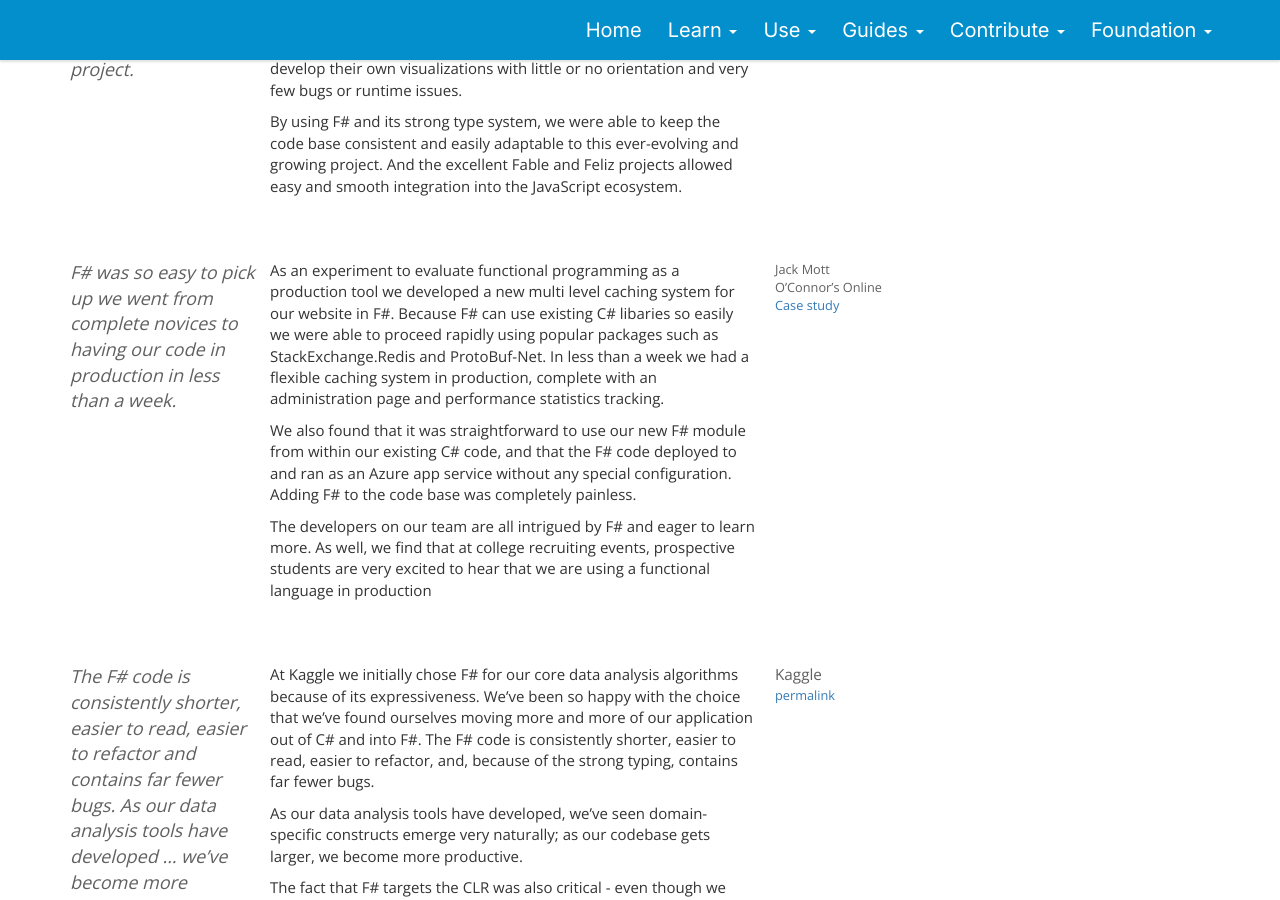
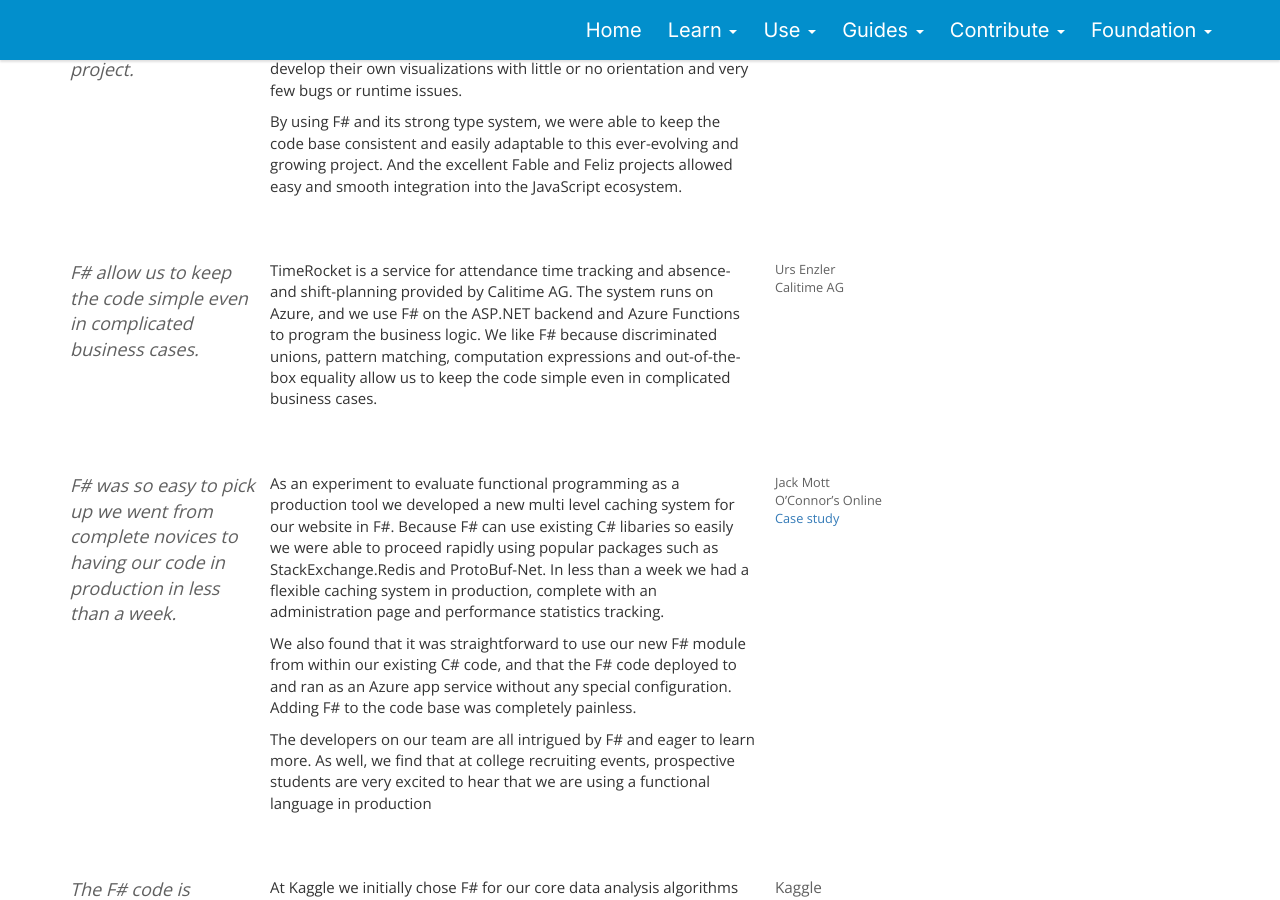
Before and after one commit to fsharp/fsharp.org, a Jekyll site: the page built from testimonials/index.md, in a window 1280 px wide and 900 px high, scrolled down 354 px. Built offline with Jekyll 4.4.1, drawn with Linux system fonts in a browser that asks for light colours; nearby versions of some CDN libraries.

Commit message:
Update index.md

```diff
--- a/testimonials/index.md
+++ b/testimonials/index.md
@@ -56,6 +56,17 @@
 
 By using F# and its strong type system, we were able to keep the code base consistent and easily adaptable to this ever-evolving and growing project. And the excellent Fable and Feliz projects allowed easy and smooth integration into the JavaScript ecosystem.
 
+<a id="calitime" class="testimonial-anchor"> &nbsp; </a>
+---
+
+> F# allow us to keep the code simple even in complicated business cases.
+
+1. Urs Enzler
+2. Calitime AG
+
+TimeRocket is a service for attendance time tracking and absence- and shift-planning provided by Calitime AG.
+The system runs on Azure, and we use F# on the ASP.NET backend and Azure Functions to program the business logic.
+We like F# because discriminated unions, pattern matching, computation expressions and out-of-the-box equality allow us to keep the code simple even in complicated business cases.
 
 <a id="oconnors-1" class="testimonial-anchor"> &nbsp; </a>
 ---
```
